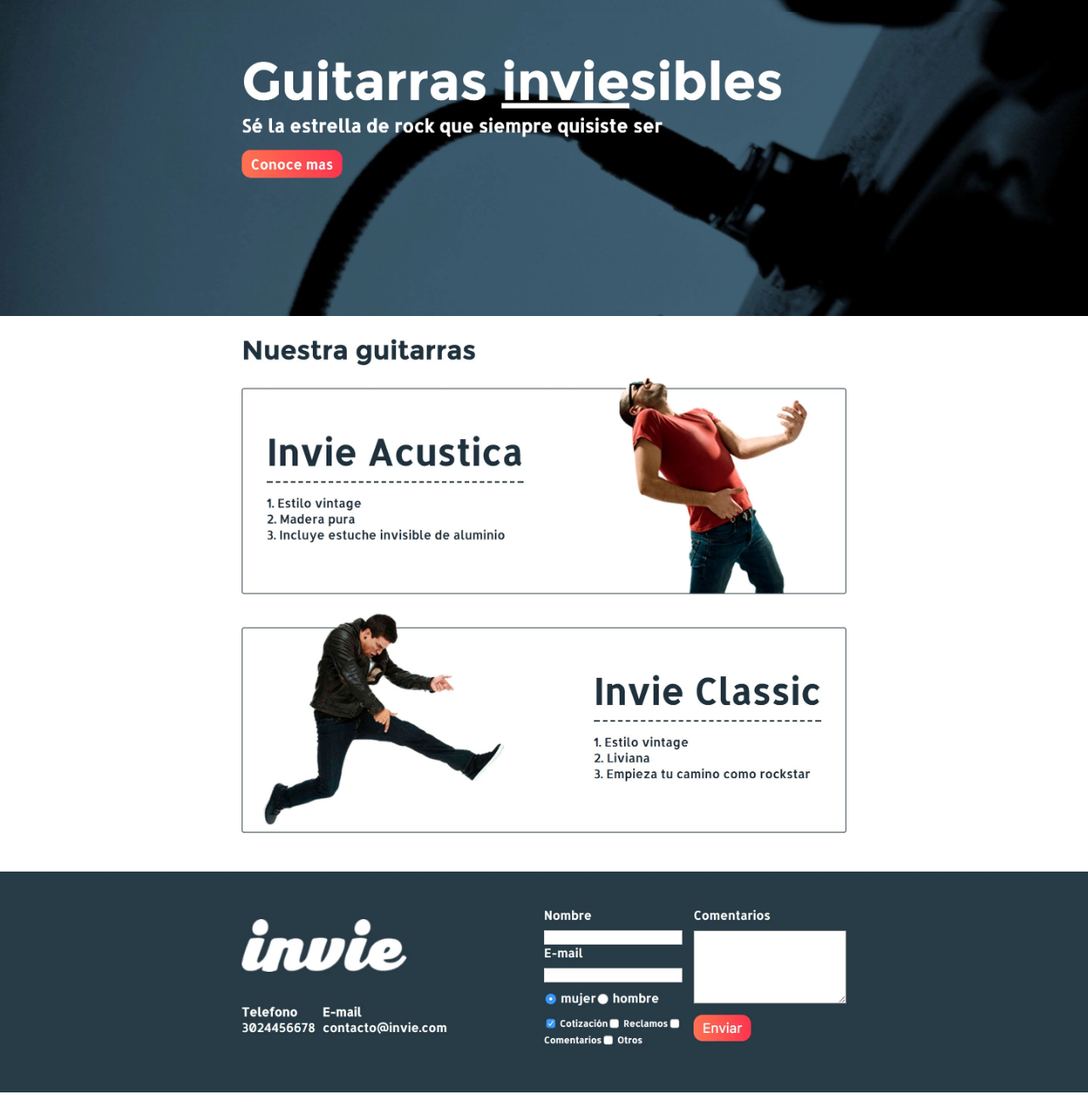
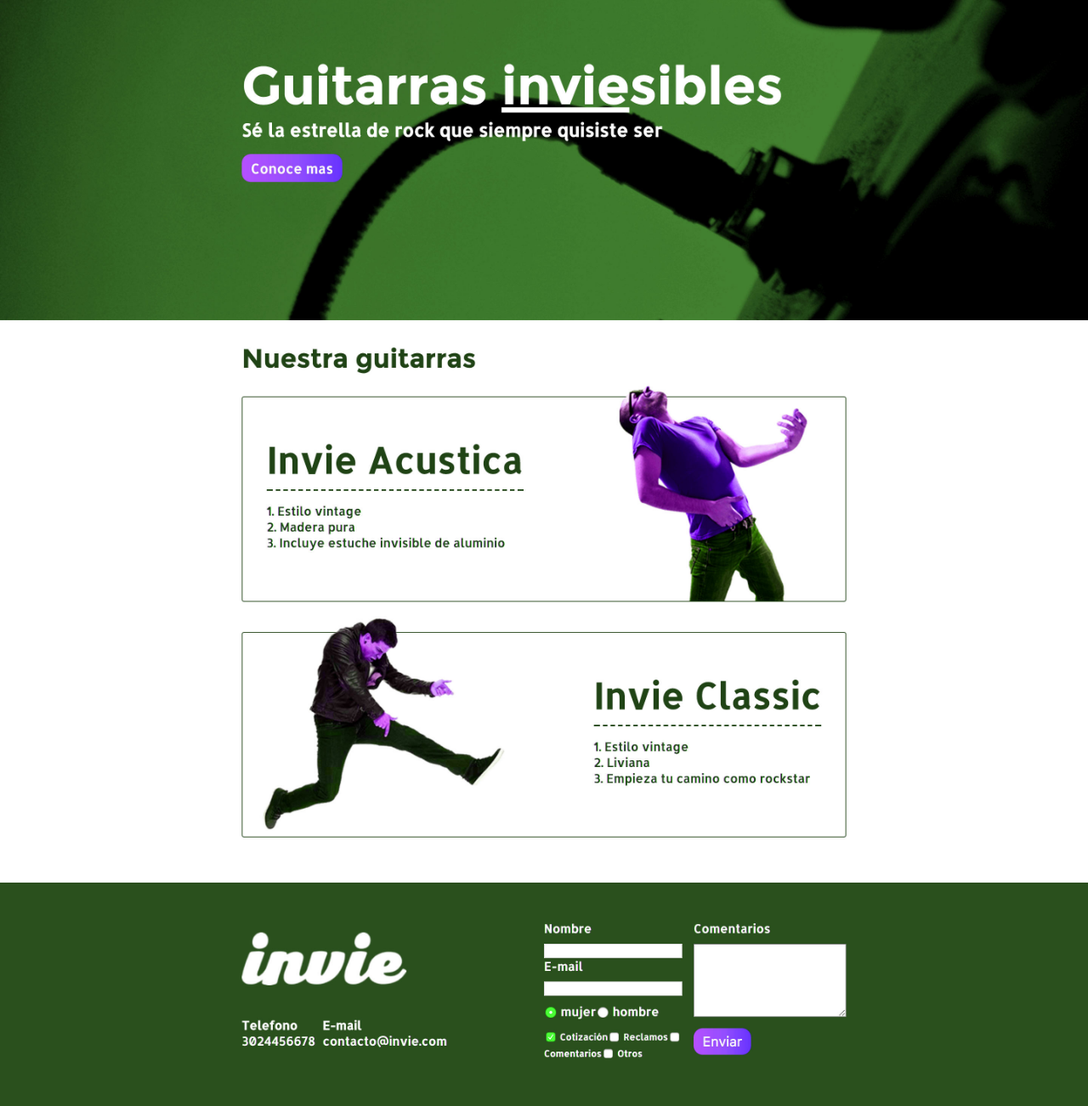
Before and after one commit to johanworklance/invie-github, a plain HTML site: page index.html in a window 1280 px wide. Shown: the part 103-1405 px from the top of the page at 85% size. Drawn offline with Linux system fonts and the light colour scheme.

Commit message:
nueva version de invie - verde

```diff
--- a/index.html
+++ b/index.html
@@ -14,10 +14,6 @@
     </style>
 </head>
 <body>
-    <img src="header.jpg" alt="">
-    <img src="hero.webp" alt="">
-    <img src="acustica.webp" alt="">
-    <img src="clasica.webp" alt="">
-    <img src="footer.webp" alt="">
+    <img src="nueva-version.jpg" alt="">
 </body>
 </html>
```
Also changed, not shown: nueva-version.jpg (added).
